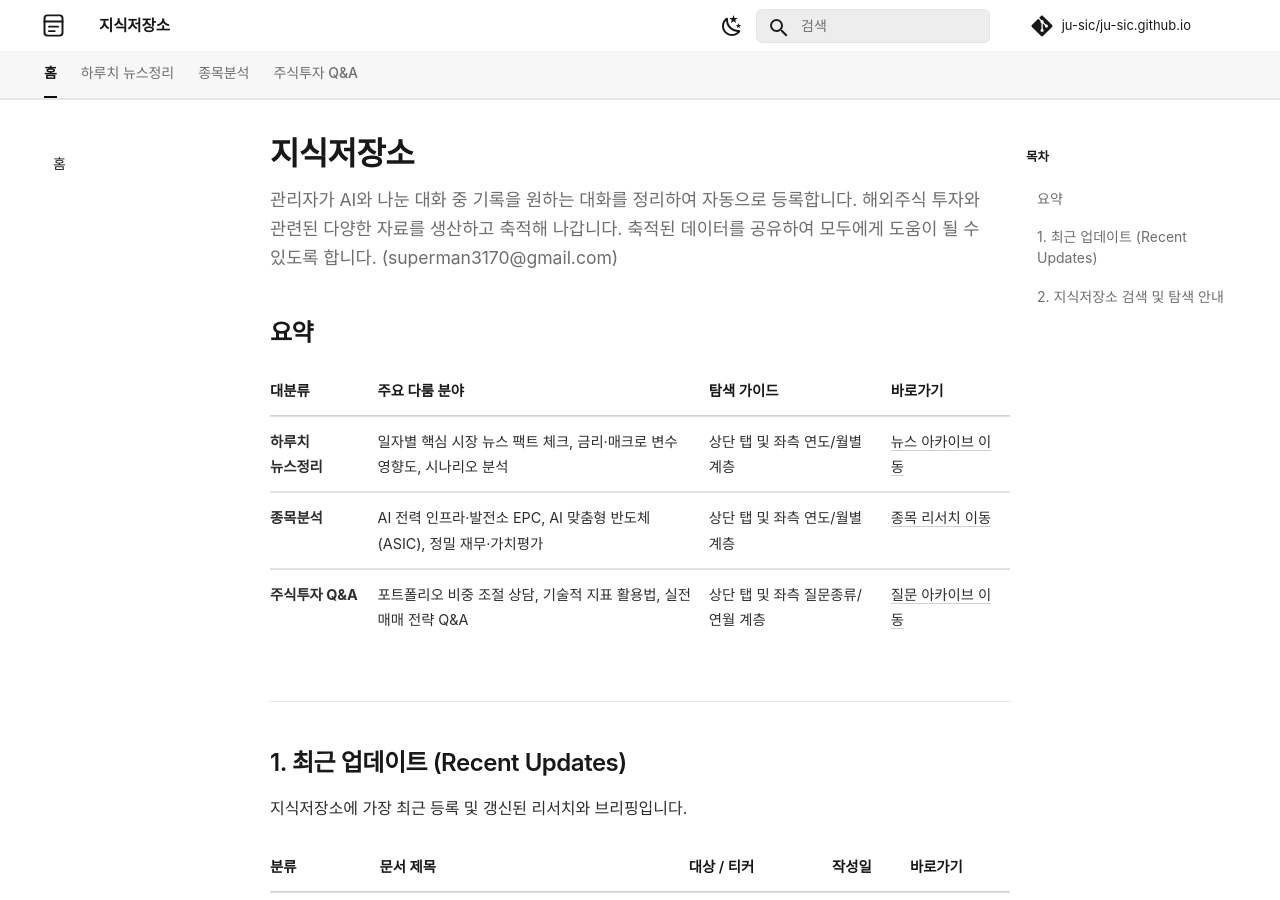
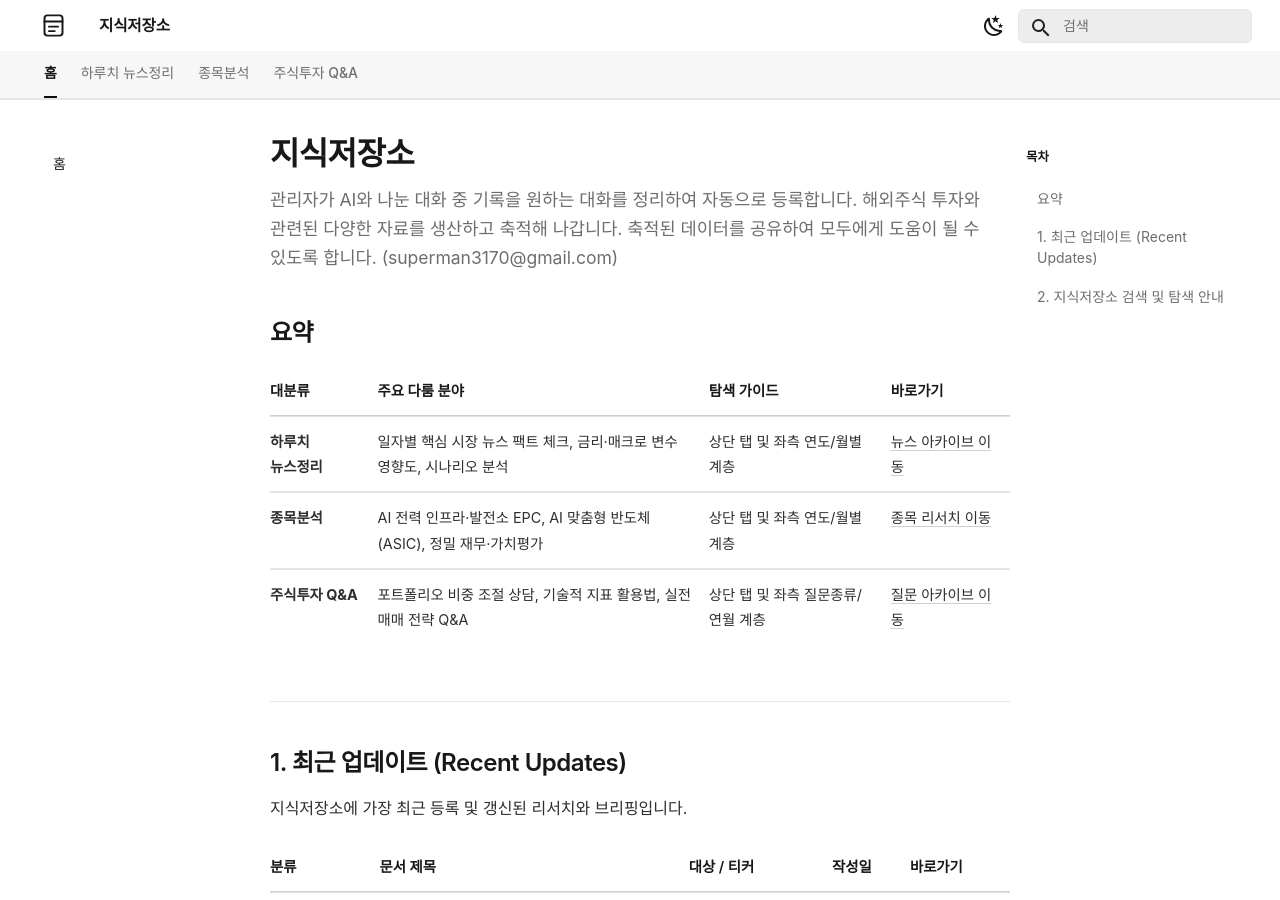
Before and after one commit to ju-sic/ju-sic.github.io, an MkDocs documentation site: the page built from docs/index.md, in a window 1280 px wide and 900 px high. Built offline with MkDocs 1.6.1 and Material for MkDocs 9.7.7, drawn with Linux system fonts in a browser that asks for light colours; some web fonts are replaced; comment, search, counter and statistics services are not loaded.

Commit message:
저장소 링크 버튼 제거

```diff
--- a/mkdocs.yml
+++ b/mkdocs.yml
@@ -5,11 +5,8 @@ site_name: 지식저장소
 site_description: 업무 지식을 모으고 나누는 공간
 site_author: kwonsu kim
 
-# GitHub Pages 공개 주소와 저장소 연결 정보.
-# GitHub Pages 주소 형식: https://<사용자명>.github.io/<저장소명>/
+# GitHub Pages 사용자 사이트 주소.
 site_url: https://ju-sic.github.io/
-repo_url: https://github.com/ju-sic/ju-sic.github.io
-repo_name: ju-sic/ju-sic.github.io
 
 copyright: 'Copyright &copy; 2026 지식저장소. All rights reserved.'
 
```
